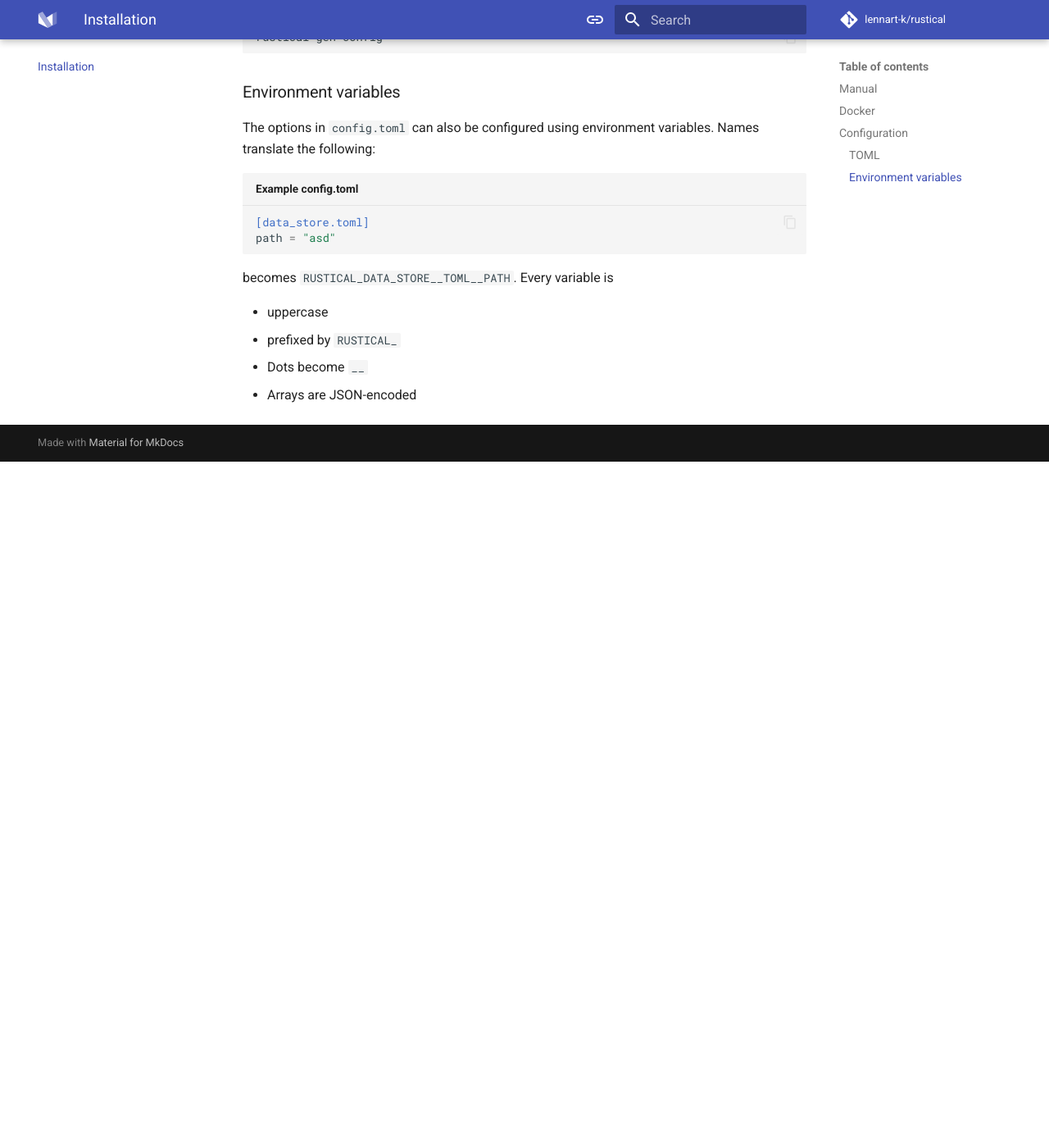
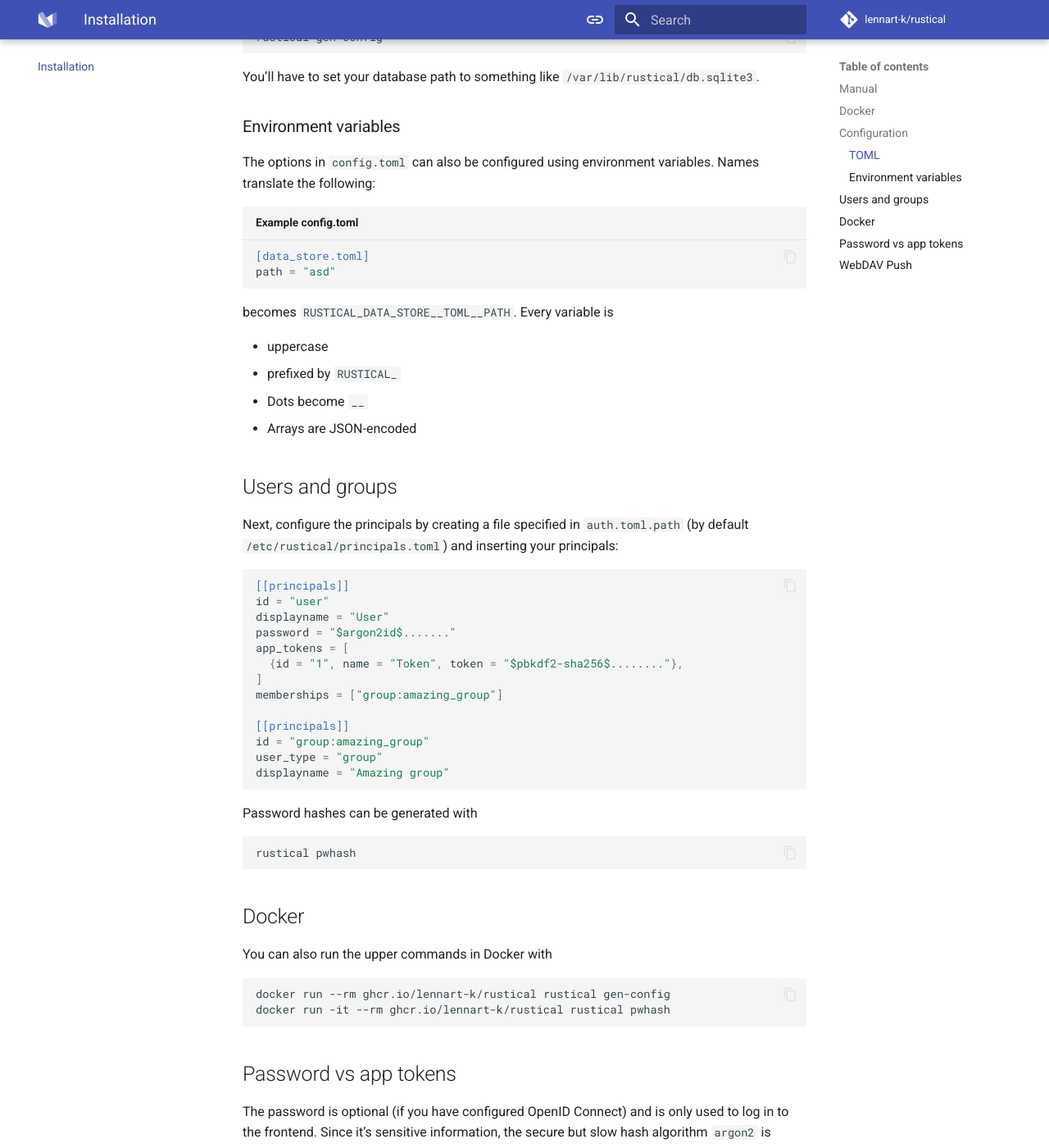
Before and after one commit to lennart-k/rustical, an MkDocs documentation site: the page built from docs/installation.md, in a window 1280 px wide and 1400 px high, scrolled down 857 px. Shown: the whole window at 82% size. Built offline with MkDocs 1.6.1 and Material for MkDocs 9.7.7, drawn with Linux system fonts in a browser that asks for light colours; comment, search, counter and statistics services are not loaded; before the commit the page ends 1420 px from its top, so only the background shows below that; some of the changed text lies outside the part shown.

````diff
--- a/docs/installation.md
+++ b/docs/installation.md
@@ -35,6 +35,8 @@ You can generate a default `config.toml` configuration using
 rustical gen-config
 ```
 
+You'll have to set your database path to something like `/var/lib/rustical/db.sqlite3`.
+
 ### Environment variables
 
 The options in `config.toml` can also be configured using environment variables.
@@ -52,3 +54,60 @@ Every variable is
 - prefixed by `RUSTICAL_`
 - Dots become `__`
 - Arrays are JSON-encoded
+
+
+## Users and groups
+
+Next, configure the principals by creating a file specified in `auth.toml.path` (by default `/etc/rustical/principals.toml`) and inserting your principals:
+
+```toml
+[[principals]]
+id = "user"
+displayname = "User"
+password = "$argon2id$......."
+app_tokens = [
+  {id = "1", name = "Token", token = "$pbkdf2-sha256$........"},
+]
+memberships = ["group:amazing_group"]
+
+[[principals]]
+id = "group:amazing_group"
+user_type = "group"
+displayname = "Amazing group"
+```
+
+Password hashes can be generated with
+
+```sh
+rustical pwhash
+```
+
+## Docker
+
+You can also run the upper commands in Docker with
+
+```sh
+docker run --rm ghcr.io/lennart-k/rustical rustical gen-config
+docker run -it --rm ghcr.io/lennart-k/rustical rustical pwhash
+```
+
+## Password vs app tokens
+
+The password is optional (if you have configured OpenID Connect) and is only used to log in to the frontend.
+Since it's sensitive information,
+the secure but slow hash algorithm `argon2` is chosen.
+
+App tokens are used by your CalDAV/CardDAV client (which can be managed through the frontend).
+I recommend to generate random app tokens for each CalDAV/CardDAV client.
+Since the app tokens are random they use the faster `pbkdf2` algorithm.
+
+## WebDAV Push
+
+RustiCal supports [WebDAV Push](https://github.com/bitfireAT/webdav-push/) which can notify compatible clients like DAVx5 about changed calendar/addressbook objects.
+Since push messages are currently not encrypted you might potentially want to ensure that users only subscribe through your push server (e.g. [ntfy.sh](https://ntfy.sh/)), you can configure it the following:
+
+```toml
+[dav_push]
+# Must strictly be the URL origin (so no trailing slashes)
+allowed_push_servers = ["https://your-instance-ntfy.sh"]
+```
````
Also changed, not shown: README.md (+0 -107 lines).
